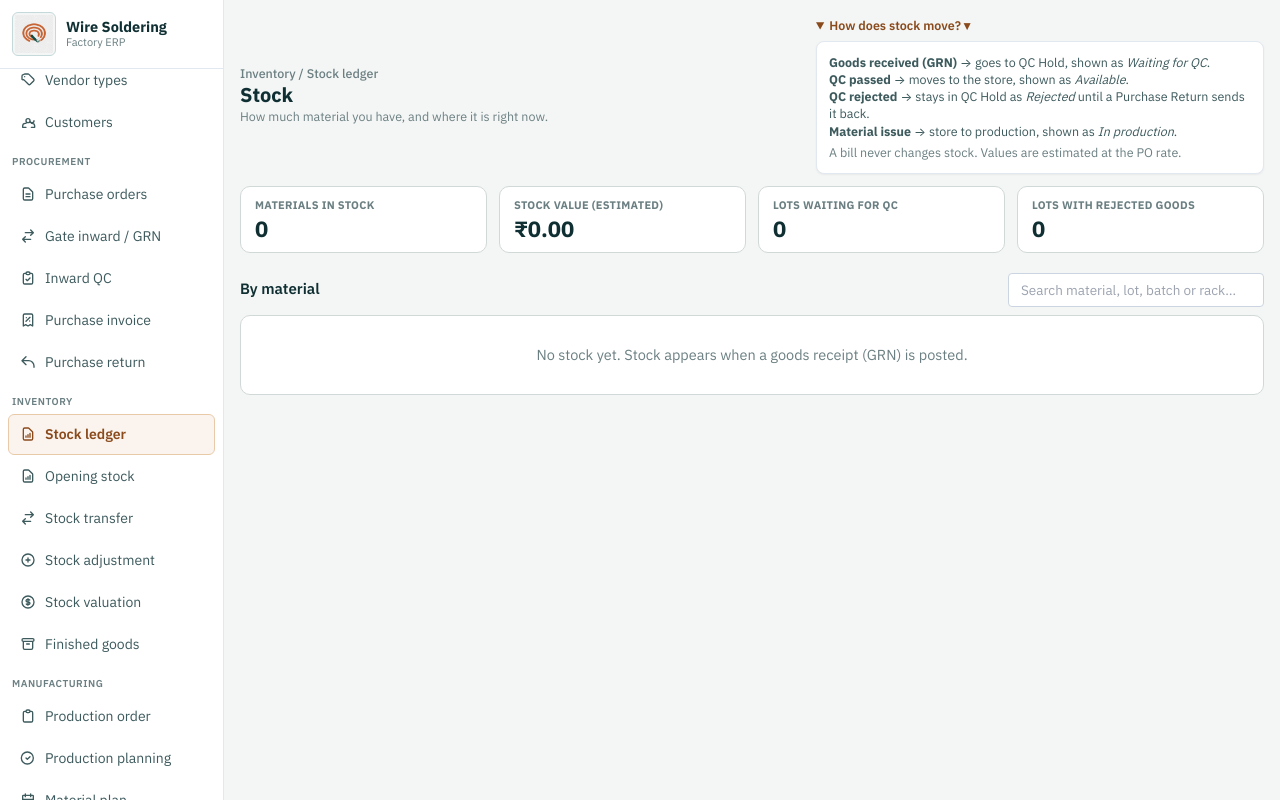
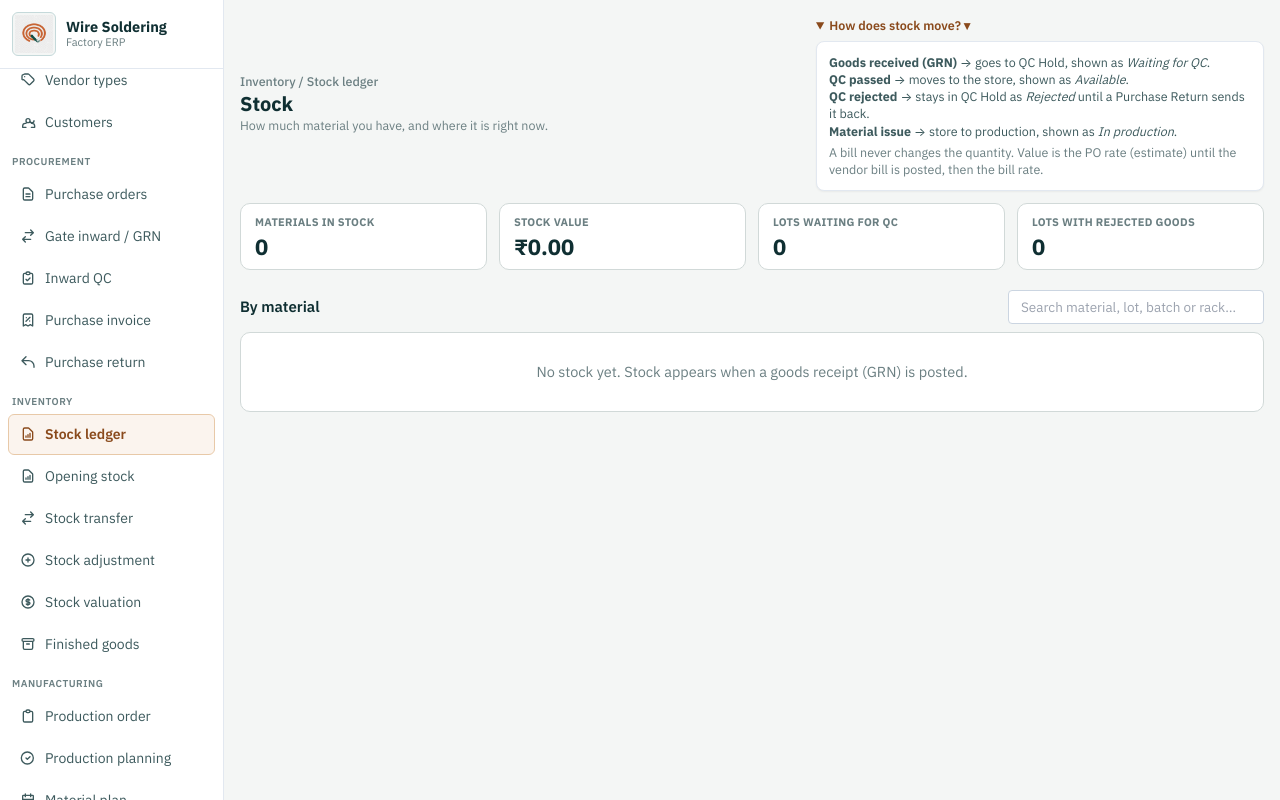
Before and after one commit to ivronak/wire_soldering, a Flask app: page /inventory/stock in a window 1280 px wide, after a click on "How does stock move? ▾". Run offline with Flask 3, Linux system fonts and the light colour scheme; data that the repository does not hold is empty; some libraries are stand-ins or nearby versions.

Commit message:
Batch 10 (C5 + G5): stock value at vendor bill final rate (REVALUE rows on bill post, back to PO rate on cancel), lot history + wording, percent QC limit must be 0-100
Co-Authored-By: Claude Sonnet 5.5 <noreply@anthropic.com>

```diff
--- a/app/inventory/routes.py
+++ b/app/inventory/routes.py
@@ -18,6 +18,7 @@ MOVEMENT_LABELS = {
     "MRET_OUT": "Returned from production: left WIP",
     "MRET_IN": "Returned from production: back into store",
     "CONSUME": "Used up in production output",
+    "REVALUE": "Value updated to the vendor bill rate",
 }
 
 
@@ -109,7 +110,12 @@ EVENT_TITLES = {
     "ADJUST": "Stock adjustment",
     "OPENING": "Opening stock",
     "OWNMADE": "Made in house",
+    "BILL": "Valued at the vendor bill rate",
 }
+
+
+def name_of(row):
+    return row.warehouse.name if row.warehouse else "?"
 
 
 def build_events(movements, unit):
@@ -131,6 +137,15 @@ def build_events(movements, unit):
         arriving = [r for r in rows if r.qty > 0]
         qty = abs(first.qty)
         title = EVENT_TITLES.get(ref_type, ref_type)
+        if ref_type == "BILL":
+            # C5: sirf value ka farak (qty 0). Cancel wali row ka note "Back to PO rate ..." hota hai
+            sign = "+" if first.value >= 0 else "-"
+            events.append({
+                "date": first.movement_date, "created_at": first.created_at,
+                "title": "Back to the PO rate" if (first.note or "").startswith("Back to PO") else title,
+                "sentence": "%s Stock in %s changed by %s₹%s." % (first.note or "", name_of(first), sign, "{:,.2f}".format(abs(first.value))),
+                "kind": "value", "qty": 0, "value": first.value, "ref_no": first.ref_no, "cancelled": False})
+            continue
         if cancelled:
             title = "Cancelled: " + title.lower()
         if ref_type == "TRANSFER":
@@ -212,7 +227,13 @@ def stock_lot(lot_id):
     where_now.sort(key=lambda w: {"good": 0, "wip": 1, "wait": 2, "bad": 3}[w["tone"]])
 
     received = sum(m.qty for m in movements if m.movement_type in ("GRN_RECEIPT", "OPENING", "OWN_IN") and m.reverses_movement_id is None)
-    return render_template("stock_lot.html", active_nav="stock", lot=lot, unit=unit,
+    # C5: is lot ka koi Posted (cancel nahi) vendor bill hai to value bill rate par hai, warna PO rate ka anumaan
+    final_rate = False
+    if lot.grn_line is not None:
+        for bill_line in lot.grn_line.invoice_lines:
+            if bill_line.invoice.status == "Posted" and not bill_line.invoice.is_deleted:
+                final_rate = True
+    return render_template("stock_lot.html", active_nav="stock", lot=lot, unit=unit, final_rate=final_rate,
                            events=build_events(movements, unit), where_now=where_now, received=received)
 
 
--- a/app/inventory/templates/stock.html
+++ b/app/inventory/templates/stock.html
@@ -56,7 +56,7 @@
             <p><strong>QC passed</strong> → moves to the store, shown as <em>Available</em>.</p>
             <p><strong>QC rejected</strong> → stays in QC Hold as <em>Rejected</em> until a Purchase Return sends it back.</p>
             <p><strong>Material issue</strong> → store to production, shown as <em>In production</em>.</p>
-            <p class="mt-1 text-ink-faint">A bill never changes stock. Values are estimated at the PO rate.</p>
+            <p class="mt-1 text-ink-faint">A bill never changes the quantity. Value is the PO rate (estimate) until the vendor bill is posted, then the bill rate.</p>
           </div>
         </details>
       </div>
@@ -64,7 +64,7 @@
       <div class="flex-1 overflow-auto min-h-0 space-y-5">
         <div class="grid grid-cols-2 lg:grid-cols-4 gap-3">
           <div class="sc-card"><div class="text-[11px] font-bold uppercase tracking-wide text-ink-faint">Materials in stock</div><div class="sc-big text-ink mt-1">{{ summary_rows|length }}</div></div>
-          <div class="sc-card"><div class="text-[11px] font-bold uppercase tracking-wide text-ink-faint">Stock value (estimated)</div><div class="sc-big text-ink mt-1">₹{{ total_value|inr }}</div></div>
+          <div class="sc-card"><div class="text-[11px] font-bold uppercase tracking-wide text-ink-faint">Stock value</div><div class="sc-big text-ink mt-1">₹{{ total_value|inr }}</div></div>
           <div class="sc-card" {% if waiting_lots %}style="border-color:#F5D9B5;background:#FFF9F0"{% endif %}><div class="text-[11px] font-bold uppercase tracking-wide text-ink-faint">Lots waiting for QC</div><div class="sc-big mt-1 text-ink" {% if waiting_lots %}style="color:#8A4A1C"{% endif %}>{{ waiting_lots }}</div></div>
           <div class="sc-card" {% if rejected_lots %}style="border-color:#F8CFCB;background:#FFF6F5"{% endif %}><div class="text-[11px] font-bold uppercase tracking-wide text-ink-faint">Lots with rejected goods</div><div class="sc-big mt-1 {{ 'text-stop' if rejected_lots else 'text-ink' }}">{{ rejected_lots }}</div>{% if rejected_lots %}<div class="text-[11.5px] text-ink-muted mt-0.5">Failed Inward QC. Send back with a Purchase Return</div>{% endif %}</div>
         </div>
--- a/app/inventory/templates/stock_valuation.html
+++ b/app/inventory/templates/stock_valuation.html
@@ -46,7 +46,7 @@
         </div>
         <details class="text-[12.5px] text-copper-text">
           <summary class="font-semibold cursor-pointer hover:underline">How is it valued? ▾</summary>
-          <div class="mt-1.5 max-w-sm text-ink-muted leading-snug bg-white border border-slate-200 rounded-lg p-3 shadow-sm">Each lot keeps its own purchase cost (PO rate). The unit cost shown for a place is the average of the lots in that place. Click a material to see every lot's cost.</div>
+          <div class="mt-1.5 max-w-sm text-ink-muted leading-snug bg-white border border-slate-200 rounded-lg p-3 shadow-sm">Each lot keeps its own purchase cost: the PO rate until the vendor bill is posted, then the bill rate. The unit cost shown for a place is the average of the lots in that place. Click a material to see every lot's cost.</div>
         </details>
       </div>
 
--- a/app/purchase_invoices/posting.py
+++ b/app/purchase_invoices/posting.py
@@ -7,11 +7,16 @@
 # Vendor ko paisa DENA hai => Cr => balance plus ki taraf badhta hai.
 
 
+from app.inventory.posting import bill_to_stock, bill_cancelled
+
+
 def post_invoice(invoice):
     # Draft bill ko Posted banao: vendor ko dena baaki (Cr) total_amount se badhta hai.
+    # C5: saath me us bill ke lots ki stock value bill ke final rate par ho jaati hai (qty nahi badalti)
     ledger = invoice.vendor.ledger
     ledger.current_balance = round(ledger.current_balance + invoice.total_amount, 2)
     invoice.status = "Posted"
+    bill_to_stock(invoice)
 
 
 def cancel_invoice(invoice):
@@ -20,6 +25,7 @@ def cancel_invoice(invoice):
     if invoice.status == "Posted":
         ledger = invoice.vendor.ledger
         ledger.current_balance = round(ledger.current_balance - invoice.total_amount, 2)
+        bill_cancelled(invoice)         # C5: lot wapas PO rate (estimate) par
     invoice.status = "Cancelled"
 
 from app.inventory.posting import return_to_stock, return_cancelled
--- a/app/raw_materials/routes.py
+++ b/app/raw_materials/routes.py
@@ -219,6 +219,11 @@ def read_qc_parameter_form(m, exclude_id=None):
             return None, "Enter a minimum, a maximum or both."
         if min_value is not None and max_value is not None and min_value > max_value:
             return None, "Minimum cannot be more than maximum."
+        # G5: percent wale parameter (purity) ki limit 0 se 100 ke beech hi ho sakti hai (Tin me galti se 100.5 save hua tha)
+        if (unit_label or "").replace(" ", "") in ("%", "percent"):
+            for limit in (min_value, max_value):
+                if limit is not None and (limit < 0 or limit > 100):
+                    return None, "A percent limit must be between 0 and 100."
     else:
         # pass/fail me limits ka matlab nahi, saaf kar do
         min_value = max_value = None
```
Also changed, not shown: app/inventory/posting.py (+47 -1 lines), app/inventory/templates/stock_lot.html (+7 -2 lines), demo_changes_2026_11_16.md (+9 -0 lines), tracker.md (+2 -2 lines).
